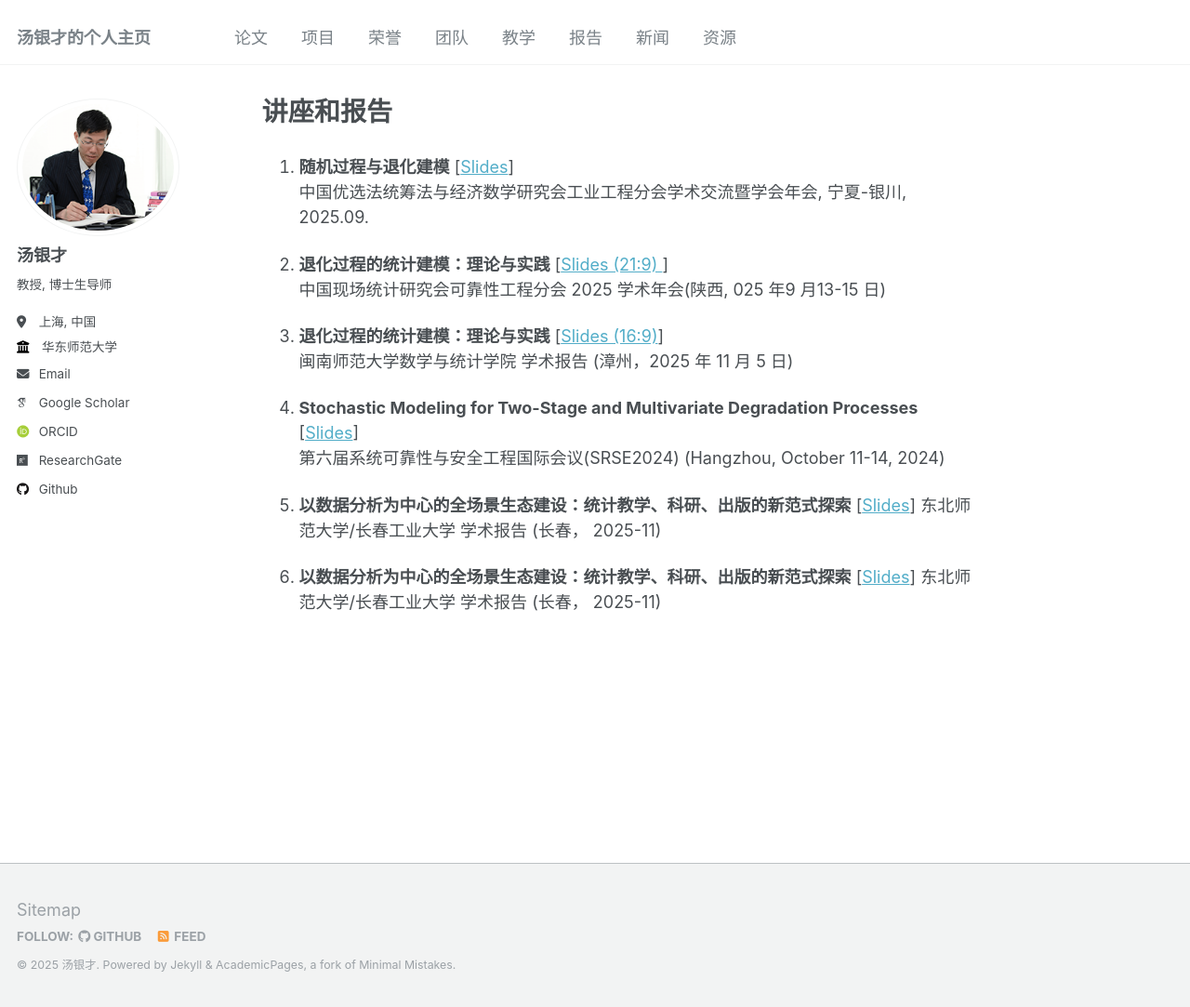
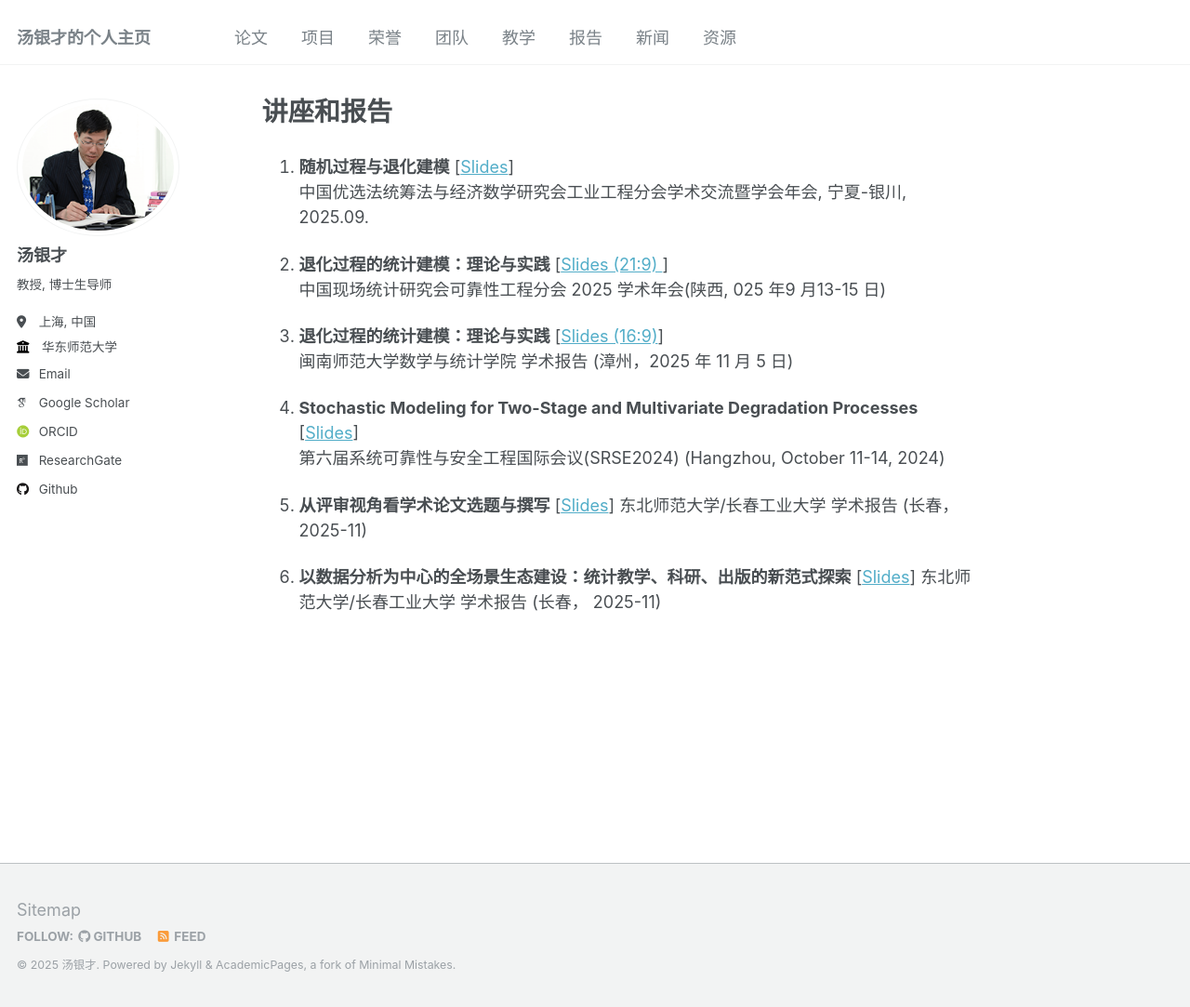
Before and after one commit to tangyc8866/tangyc8866.github.io, a Jekyll site: the page built from _pages/talks.md, in a window 1280 px wide and 1083 px high. Shown: the whole window at 93% size. Built offline with Jekyll 4.4.1, drawn with Linux system fonts in a browser that asks for light colours; some web fonts are replaced.

Commit message:
Update talks.md

```diff
--- a/_pages/talks.md
+++ b/_pages/talks.md
@@ -16,7 +16,7 @@ author_profile: true
 1. **Stochastic Modeling for Two-Stage and Multivariate Degradation Processes** [<a href="/files/slides/Tang-SRSE2024.pdf">Slides</a>]
    第六届系统可靠性与安全工程国际会议(SRSE2024) (Hangzhou, October 11-14, 2024)
 
-1. **以数据分析为中心的全场景生态建设：统计教学、科研、出版的新范式探索** [<a href="https://tangyc8866.github.io/Quarto-slides-2/#/title-slide">Slides</a>]
+1. **从评审视角看学术论文选题与撰写** [<a href="https://tangyc8866.github.io/Writing-tutorial/#/title-slide">Slides</a>]
    东北师范大学/长春工业大学 学术报告 (长春， 2025-11)
 
 1. **以数据分析为中心的全场景生态建设：统计教学、科研、出版的新范式探索** [<a href="https://tangyc8866.github.io/Quarto-slides-2/#/title-slide">Slides</a>]
```
